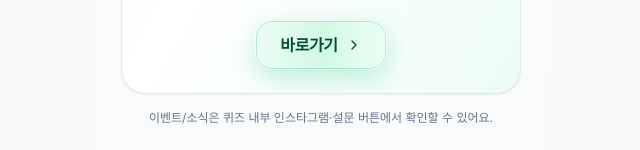
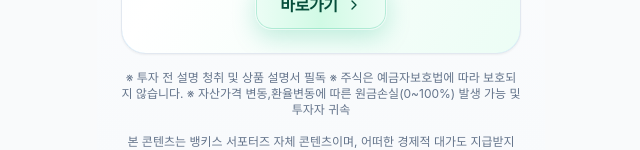
Before and after one commit to hdh985/Bankis-buddy-1th, a React (Create React App) app in the folder bankis/: page / in a window 1280 px wide. Shown: the part 634-784 px from the top of the page, without its empty margins (319-959 px from the left). Built offline with nearby package versions, Linux system fonts and the light colour scheme; no server answers.

Commit message:
fix: 캠퍼스 어택 헤더 디자인 수정

```diff
--- a/bankis/src/components/Views/HomeView.js
+++ b/bankis/src/components/Views/HomeView.js
@@ -119,7 +119,11 @@ const HomeView = ({ onNavigate }) => {
         </div>
 
         <div className="mt-4 text-center text-xs text-slate-500">
-          이벤트/소식은 퀴즈 내부 인스타그램·설문 버튼에서 확인할 수 있어요.
+        ※ 투자 전 설명 청취 및 상품 설명서 필독 ※ 주식은 예금자보호법에 따라 보호되지 않습니다. ※ 자산가격 변동,환율변동에 따른 원금손실(0~100%) 발생 가능 및 투자자 귀속
+        </div>
+
+         <div className="mt-4 text-center text-xs text-slate-500">
+        본 콘텐츠는 뱅키스 서포터즈 자체 콘텐츠이며, 어떠한 경제적 대가도 지급받지 않았습나다.
         </div>
       </div>
     </div>
```
